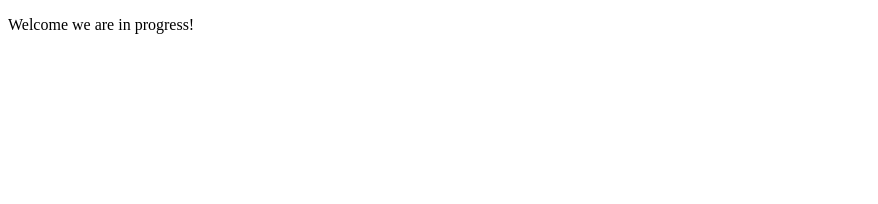
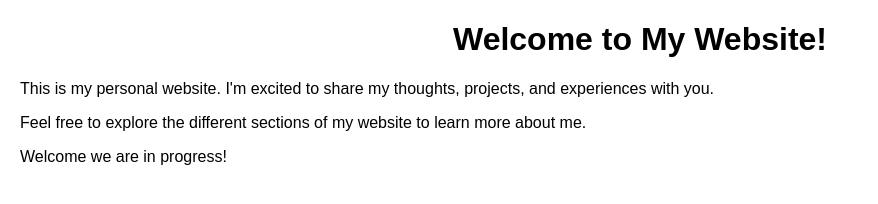
Before and after one commit to muhammadmaisam/muhammadmaisam.github.io, a plain HTML site: page index.html in a window 1280 px wide. Shown: the whole page, without its empty margins (0-878 px from the left). Drawn offline with Linux system fonts and the light colour scheme.

Commit message:
testing html

```diff
--- a/index.html
+++ b/index.html
@@ -1,9 +1,26 @@
 <!DOCTYPE html>
 <html>
   <head>
-    <title>Muhammad Maisam's Portfolio </title>
+    <title>MuhammadMaisam </title>
+    <style>
+      body {
+          font-family: Arial, sans-serif;
+          margin: 20px;
+      }
+
+      h1 {
+          text-align: center;
+      }
+
+      p {
+          text-align: justify;
+      }
+    </style>
   </head>
   <body>
+    <h1>Welcome to My Website!</h1>
+    <p>This is my personal website. I'm excited to share my thoughts, projects, and experiences with you.</p>
+    <p>Feel free to explore the different sections of my website to learn more about me.</p>
     <p>Welcome we are in progress!</p>
   </body>
 </html>
```
